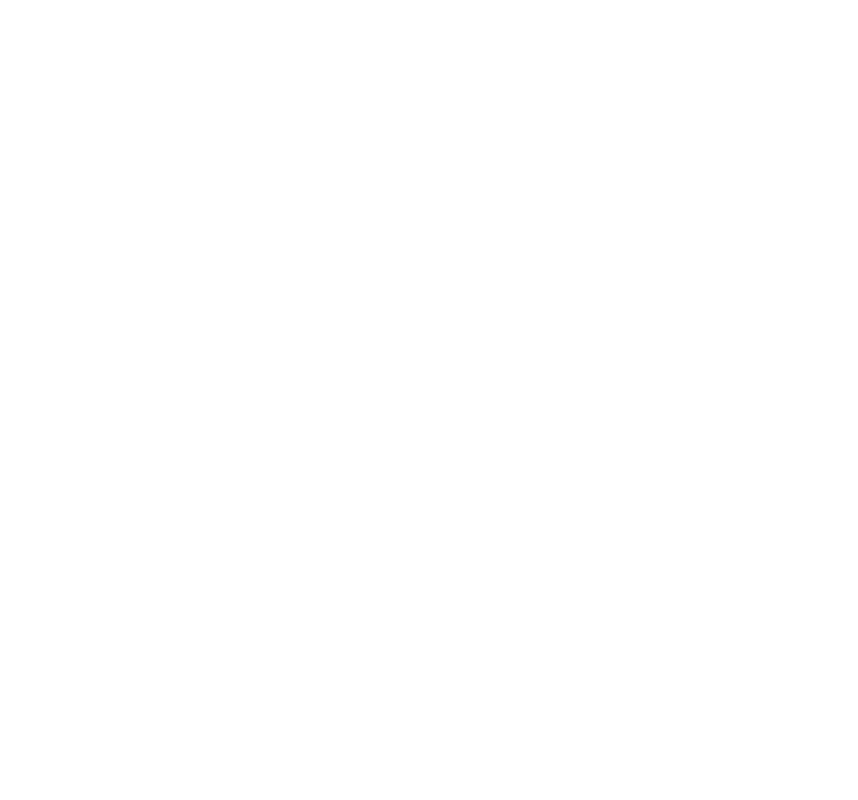
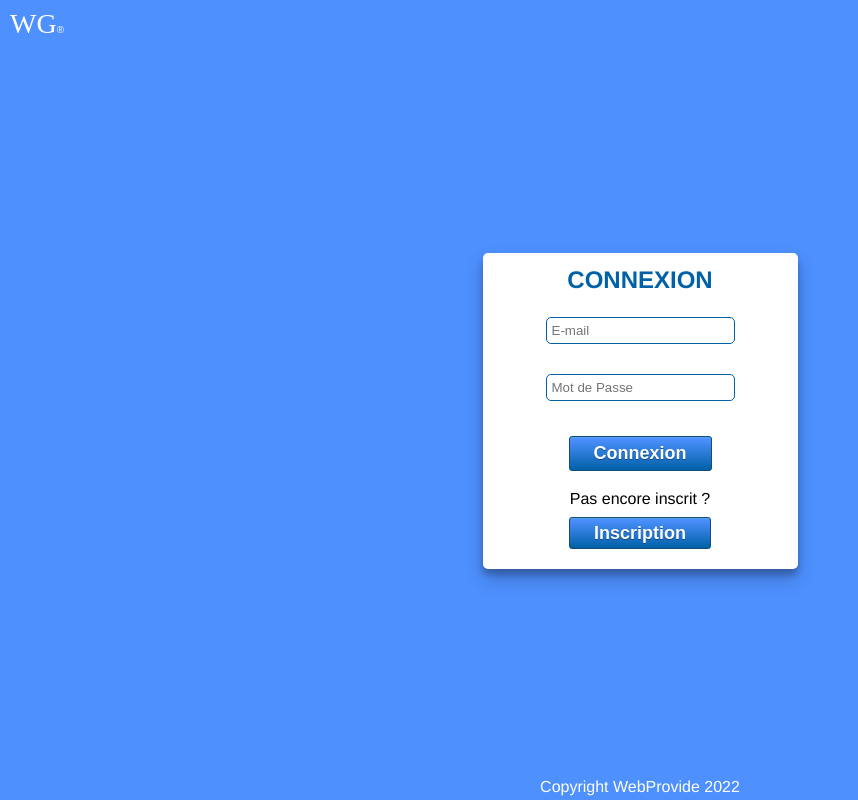
Before and after one commit to yakapi/QuickSond, a React (Create React App) app: page /registred in a window 1280 px wide. Before the commit this address had no page. Shown: the whole page, without its empty margins (0-858 px from the left). Built offline with nearby package versions, Linux system fonts and the light colour scheme.

Commit message:
sub form regex

```diff
--- a/src/App.css
+++ b/src/App.css
@@ -425,3 +425,12 @@ font-family: 'Potta One', cursive;
 	align-items: center;
 	z-index: 5000;
 }
+.title_form_registred{
+	text-align: center;
+	text-transform: uppercase;
+	font-weight: bold;
+	font-size: 24px;
+	font-family: helvetica;
+	margin-bottom: 25px;
+	color:  #0061a7;
+}
--- a/src/Component/Engine/Engine.js
+++ b/src/Component/Engine/Engine.js
@@ -9,6 +9,7 @@ import {
 import Home from "../Page/Home/Home"
 import Guess from "../Page/Guess/Guess"
 import SurveyGuess from "../Page/Guess/SurveyGuess"
+import Registred from "../Page/Registred/Registred"
 
 class Engine extends React.Component{
   constructor(props){
@@ -36,6 +37,7 @@ function EngineRouter(){
     <Routes location={location}>
       <Route path="/" exact  element={<Home/>}/>
       <Route path="/guess" element={<Guess/>}/>
+      <Route path="/registred" element={<Registred/>}/>
       <Route path="/guess/:survey" element={<SurveyGuess location={location}/>}/>
     </Routes>
   )
--- a/src/Component/Page/Home/Home.js
+++ b/src/Component/Page/Home/Home.js
@@ -40,19 +40,11 @@ function ButtonCreate({openChoice}){
   )
 }
 class HomeChoice extends React.Component{
-  constructor(props){
-    super(props)
-    this.state = {
-      "board_choice": false
-    }
-  }
-  boardChoice = (e) => {
-    this.setState({"board_choice": true})
-  }
+
   render(){
     return(
       <div className="HomeChoice">
-        {this.state.board_choice ? <LogBoard /> : <SelectBoard boardChoice={this.boardChoice}/>}
+        <SelectBoard boardChoice={this.boardChoice}/>
       </div>
     )
   }
@@ -63,68 +55,9 @@ function SelectBoard({boardChoice}){
       <Link to="/guess">
         <p className="btnBoard">Invité</p>
       </Link>
-      <p onClick={boardChoice} className="btnBoard">Enregistré</p>
+      <Link to="/registred">
+        <p className="btnBoard">Enregistré</p>
+      </Link>
     </div>
   )
 }
-class LogBoard extends React.Component{
-  constructor(props){
-    super(props)
-    this.state = {
-      "subscribe": false
-    }
-  }
-  subscriber = (e) => {
-    this.setState({"subscribe": true})
-  }
-  render(){
-    return(
-      <div className="LogBoard">
-        {this.state.subscribe ? <SubForm /> : <LogForm subscribe={this.subscriber}/>}
-      </div>
-    )
-  }
-}
-
-class LogForm extends React.Component{
-  render(){
-    return(
-      <div className="LogForm">
-        <form className="LogPos">
-          <input className="putLog" name="logMail" type="email" placeholder="E-mail" />
-          <p className="errorLog"></p>
-          <input className="putLog" name="logPwd" type="password" placeholder="Mot de Passe" />
-          <p className="errorLog"></p>
-          <input className="btnBoard" name="logSubmit" type="submit" value="Connexion" />
-        </form>
-        <div className="SubLog">
-          <p className="wSub">Pas encore inscrit ?</p>
-          <p onClick={this.props.subscribe} className="btnBoard">Inscription</p>
-        </div>
-      </div>
-    )
-  }
-}
-class SubForm extends React.Component{
-  render(){
-    return(
-      <div className="SubForm">
-        <form className="LogPos">
-          <input className="putLog" name="subName" type="text" placeholder="Nom" />
-          <p className="errorLog"></p>
-          <input className="putLog" name="subMail" type="email" placeholder="E-mail" />
-          <p className="errorLog"></p>
-          <input className="putLog" name="subPwd" type="password" placeholder="Mot de Passe" />
-          <p className="errorLog"></p>
-          <input className="putLog" name="subPwdR" type="password" placeholder="Répéter Mot de Passe" />
-          <p className="errorLog"></p>
-          <input className="btnBoard" name="subSubmit" type="submit" value="Inscription" />
-          <div className="BlockCGV">
-            <input className="subCGV" type="radio" name="subCGV" value="Accepter les CGV" />
-            <label htmlFor="subCGV">Accepter les CGV</label>
-          </div>
-        </form>
-      </div>
-    )
-  }
-}
--- /dev/null
+++ b/src/Component/Page/Registred/Registred.js
@@ -0,0 +1,94 @@
+import React from "react"
+
+class Registred extends React.Component{
+  constructor(props){
+    super(props)
+    this.state = {
+      "subscribe": false
+    }
+  }
+  subscriber = (e) => {
+    this.setState({"subscribe": true})
+  }
+  subscribing = (e) => {
+    e.preventDefault()
+    console.log(e.target);
+    let data_to_send = {
+        "call": "add_users",
+      }
+      // fetch('http://woogo-api.victorbarlier.fr/user.php',{
+      //     method: 'post',
+      //     credentials: 'include',
+      //     headers:{
+      //         'Accept': 'application/json',
+      //         'Content-Type': 'application/x-www-form-urlencoded; charset=UTF-8'
+      //       },
+      //       body: Object.entries(data_to_send).map(([k,v])=>{return k+'='+v}).join('&')
+      //     }).then(response => response.json()).then(data => {
+      //         console.log(data);
+      //         if (data.success) {
+      //
+      //         }
+      //     })
+  }
+  render(){
+    return(
+      <div className="GuessBoard">
+       <h1 className="logo lgw lwht">WG<span className="fontr">®</span></h1>
+       <div className="GuessBlock">
+        <div className="GuessBox">
+            {this.state.subscribe ? <SubForm subscribing={this.subscribing}/> : <LogForm subscribe={this.subscriber} />}
+        </div>
+       </div>
+       <p className="copyright cGuess">Copyright WebProvide 2022</p>
+      </div>
+    )
+  }
+}
+export default Registred
+
+class LogForm extends React.Component{
+  render(){
+    return(
+      <div className="LogForm">
+        <h2 className="title_form_registred">Connexion</h2>
+        <form className="LogPos">
+          <input className="putLog" name="logMail" type="email" pattern="^[a-z0-9._-]+@[a-z0-9._-]{2,}\.[a-z]{2,4}$" placeholder="E-mail" />
+          <p className="errorLog"></p>
+          <input className="putLog" name="logPwd" type="password"  pattern="^(?=.*[a-z])(?=.*[A-Z])(?=.*[0-9])(?=.*[!@#$%^&*_=+-]).{8,16}$" placeholder="Mot de Passe" />
+          <p className="errorLog"></p>
+          <input className="btnBoard" name="logSubmit" type="submit" value="Connexion" />
+        </form>
+        <div className="SubLog">
+          <p className="wSub">Pas encore inscrit ?</p>
+          <p onClick={this.props.subscribe} className="btnBoard">Inscription</p>
+        </div>
+      </div>
+    )
+  }
+}
+class SubForm extends React.Component{
+
+  render(){
+    return(
+      <div className="SubForm">
+      <h2 className="title_form_registred">Inscription</h2>
+        <form className="LogPos" onSubmit={this.props.subscribing}>
+          <input className="putLog" name="subName" type="text" placeholder="Nom" pattern="[ a-zA-Z0-9,#.-]+" />
+          <p className="errorLog"></p>
+          <input className="putLog" name="subMail" type="email" pattern="^[a-z0-9._-]+@[a-z0-9._-]{2,}\.[a-z]{2,4}$" placeholder="E-mail" />
+          <p className="errorLog"></p>
+          <input className="putLog" name="subPwd" type="password" placeholder="Mot de Passe" pattern="^(?=.*[a-z])(?=.*[A-Z])(?=.*[0-9])(?=.*[!@#$%^&*_=+-]).{8,16}$" />
+          <p className="errorLog"></p>
+          <input className="putLog" name="subPwdR" type="password" placeholder="Répéter Mot de Passe" pattern="^(?=.*[a-z])(?=.*[A-Z])(?=.*[0-9])(?=.*[!@#$%^&*_=+-]).{8,16}$" />
+          <p className="errorLog"></p>
+          <input className="btnBoard" name="subSubmit" type="submit" value="Inscription" />
+          <div className="BlockCGV">
+            <input className="subCGV" type="radio" name="subCGV" value="Accepter les CGV" />
+            <label htmlFor="subCGV">Accepter les CGV</label>
+          </div>
+        </form>
+      </div>
+    )
+  }
+}
```
